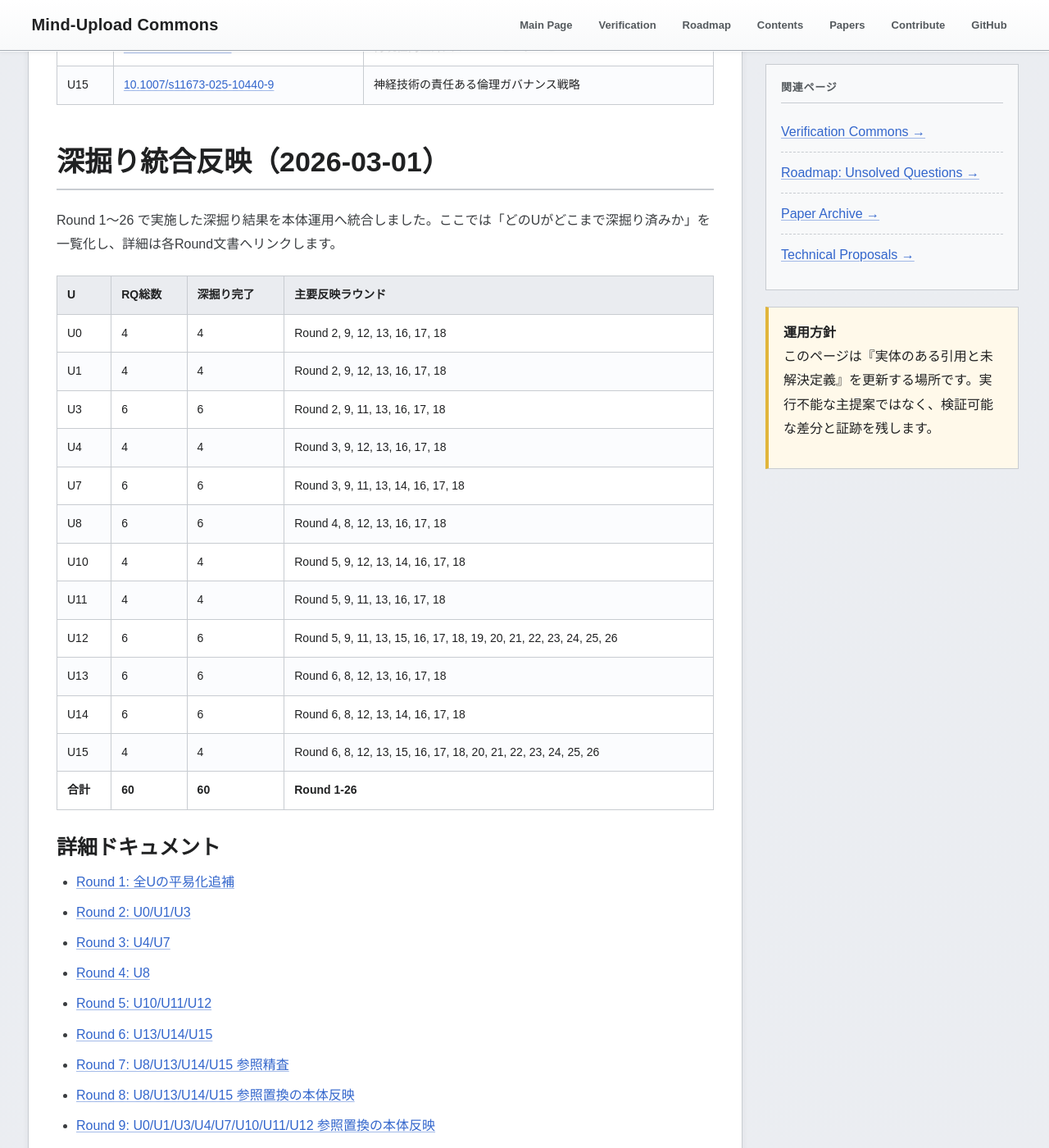
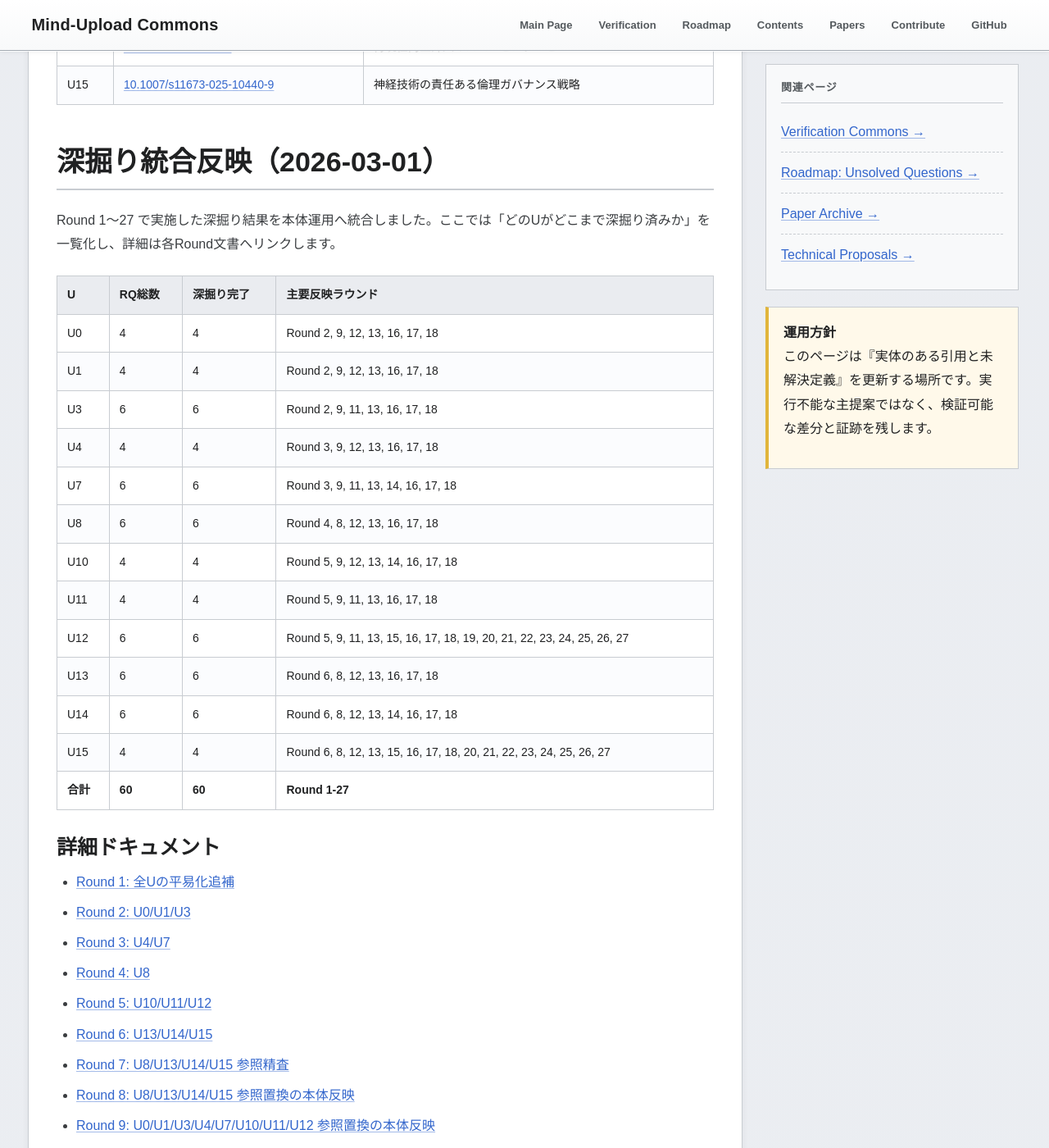
Before and after one commit to yasufumi-nakata/eegflow, a Jekyll site: the page built from research_harvest_50.md, in a window 1280 px wide and 1400 px high, scrolled down 6243 px. Shown: the whole window at 82% size. Built offline with Jekyll 4.4.1, drawn with Linux system fonts in a browser that asks for light colours; some of the changed text lies outside the part shown.

Commit message:
Add Round 27 question-level update templates

```diff
--- a/research_harvest_50.md
+++ b/research_harvest_50.md
@@ -156,7 +156,7 @@
 <section class="section" id="deepening-integration-20260301">
 <h2 class="section-title">深掘り統合反映（2026-03-01）</h2>
 <p>
-Round 1〜26 で実施した深掘り結果を本体運用へ統合しました。ここでは「どのUがどこまで深掘り済みか」を一覧化し、詳細は各Round文書へリンクします。
+Round 1〜27 で実施した深掘り結果を本体運用へ統合しました。ここでは「どのUがどこまで深掘り済みか」を一覧化し、詳細は各Round文書へリンクします。
 </p>
 <table class="data-table">
 <thead><tr><th>U</th><th>RQ総数</th><th>深掘り完了</th><th>主要反映ラウンド</th></tr></thead><tbody>
@@ -168,11 +168,11 @@
 <tr><td>U8</td><td>6</td><td>6</td><td>Round 4, 8, 12, 13, 16, 17, 18</td></tr>
 <tr><td>U10</td><td>4</td><td>4</td><td>Round 5, 9, 12, 13, 14, 16, 17, 18</td></tr>
 <tr><td>U11</td><td>4</td><td>4</td><td>Round 5, 9, 11, 13, 16, 17, 18</td></tr>
-<tr><td>U12</td><td>6</td><td>6</td><td>Round 5, 9, 11, 13, 15, 16, 17, 18, 19, 20, 21, 22, 23, 24, 25, 26</td></tr>
+<tr><td>U12</td><td>6</td><td>6</td><td>Round 5, 9, 11, 13, 15, 16, 17, 18, 19, 20, 21, 22, 23, 24, 25, 26, 27</td></tr>
 <tr><td>U13</td><td>6</td><td>6</td><td>Round 6, 8, 12, 13, 16, 17, 18</td></tr>
 <tr><td>U14</td><td>6</td><td>6</td><td>Round 6, 8, 12, 13, 14, 16, 17, 18</td></tr>
-<tr><td>U15</td><td>4</td><td>4</td><td>Round 6, 8, 12, 13, 15, 16, 17, 18, 20, 21, 22, 23, 24, 25, 26</td></tr>
-<tr><td><strong>合計</strong></td><td><strong>60</strong></td><td><strong>60</strong></td><td><strong>Round 1-26</strong></td></tr>
+<tr><td>U15</td><td>4</td><td>4</td><td>Round 6, 8, 12, 13, 15, 16, 17, 18, 20, 21, 22, 23, 24, 25, 26, 27</td></tr>
+<tr><td><strong>合計</strong></td><td><strong>60</strong></td><td><strong>60</strong></td><td><strong>Round 1-27</strong></td></tr>
 </tbody></table>
 
 <h3>詳細ドキュメント</h3>
@@ -203,6 +203,7 @@
 <li><a href="research_deepening_round24_2026-03-01.html">Round 24: 正規化後基準の差分監査（実体更新分離）</a></li>
 <li><a href="research_deepening_round25_2026-03-01.html">Round 25: 問い別監査メモと次回監視スケジュール</a></li>
 <li><a href="research_deepening_round26_2026-03-01.html">Round 26: access_path_change の再確認と問い別判定</a></li>
+<li><a href="research_deepening_round27_2026-03-01.html">Round 27: 問い別本文更新テンプレと監査キーワード辞書</a></li>
 </ul>
 
 <h3>整合性監査（証跡）</h3>
@@ -358,6 +359,12 @@
 <a href="automation/rq_regulation_access_recheck_round26_2026-03-01.csv" target="_blank">rq_regulation_access_recheck_round26_2026-03-01.csv</a>（URL再確認）、
 <a href="automation/rq_regulation_question_decision_round26_2026-03-01.csv" target="_blank">rq_regulation_question_decision_round26_2026-03-01.csv</a>（問い別判定）、
 <a href="automation/rq_regulation_monitor_schedule_round26_2026-03-01.csv" target="_blank">rq_regulation_monitor_schedule_round26_2026-03-01.csv</a>（更新後スケジュール）
+に記録しています。
+</p>
+<p class="small">
+Round 27 の問い別本文更新テンプレと監査キーワード辞書は
+<a href="automation/rq_regulation_update_text_template_round27_2026-03-01.csv" target="_blank">rq_regulation_update_text_template_round27_2026-03-01.csv</a>（更新文テンプレ）と
+<a href="automation/rq_regulation_source_checkpoint_phrase_bank_round27_2026-03-01.csv" target="_blank">rq_regulation_source_checkpoint_phrase_bank_round27_2026-03-01.csv</a>（監査キーワード辞書）
 に記録しています。
 </p>
 </section>
```
Also changed, not shown: automation/rq_regulation_source_checkpoint_phrase_bank_round27_2026-03-01.csv (added, +11 -0 lines), automation/rq_regulation_update_text_template_round27_2026-03-01.csv (added, +11 -0 lines), research_deepening_continue_guide_2026-03-01.md (+6 -2 lines), research_deepening_round27_2026-03-01.md (added, +54 -0 lines).
